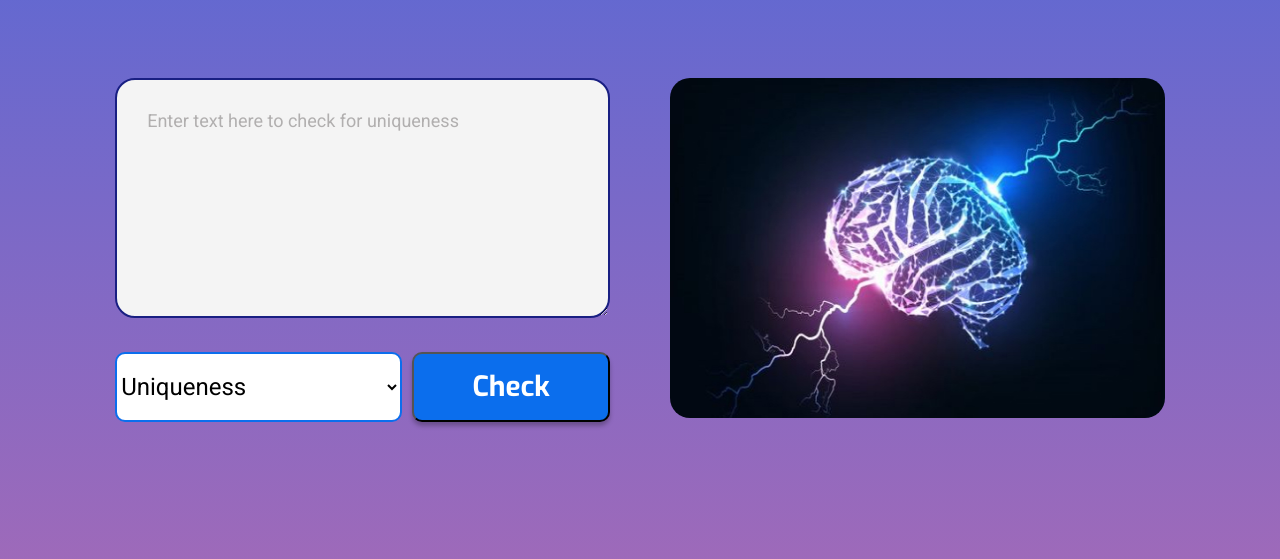
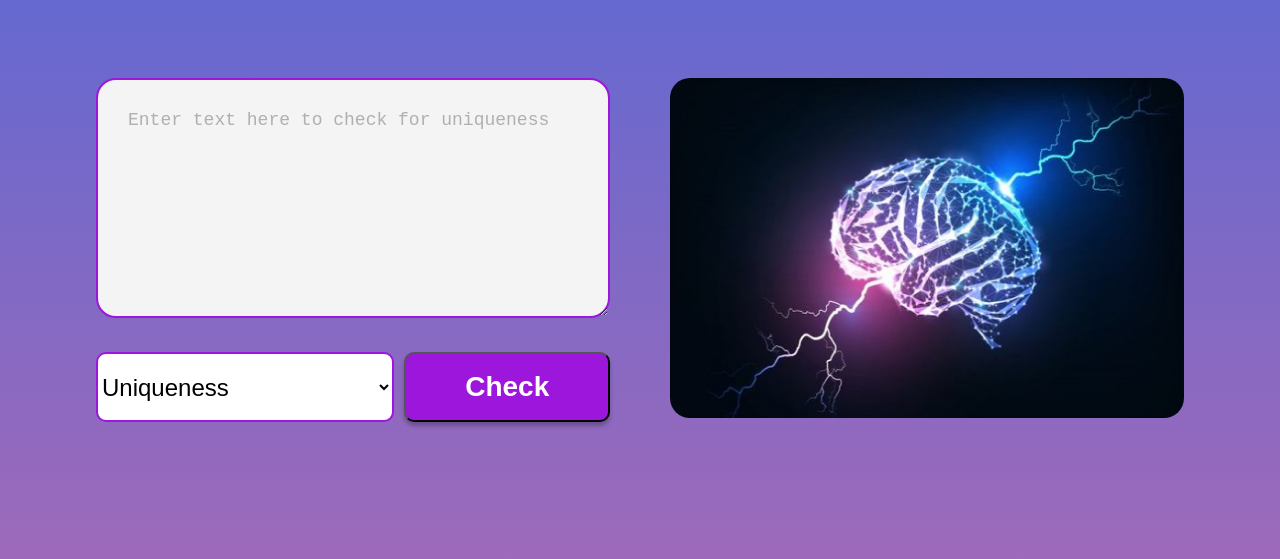
Before and after one commit to repinnick/textAI-html-css, a plain HTML site: page index.html in a window 1280 px wide. Shown: the part 314-873 px from the top of the page. Drawn offline with Linux system fonts and the light colour scheme.

Commit message:
update html, css

```diff
--- a/css/style.css
+++ b/css/style.css
@@ -56,8 +56,7 @@ a {
   flex-direction: column;
   align-items: center;
   text-align: center;
-  width: 82%;
-  font-family: Exo, sans-serif;
+  width: 85%;
 }
 
 .header h1 {
@@ -82,7 +81,7 @@ a {
 }
 
 .main {
-  width: 82%;
+  width: 85%;
   display: flex;
   flex-direction: row;
   justify-content: space-between;
@@ -90,18 +89,18 @@ a {
   margin-bottom: 0;
 }
 
-.main__right-side {
+.main__right_side {
   width: 50%;
   margin-left: 30px;
 }
 
-.main__right-side img {
+.main__right_side img {
   width: 100%;
   height: 340px;
   border-radius: 20px;
 }
 
-.main__left-side {
+.main__left_side {
   display: flex;
   flex-direction: column;
   justify-content: space-between;
@@ -109,18 +108,17 @@ a {
   margin-right: 30px;
 }
 
-.main__left-side_textarea textarea {
+.main__textarea textarea {
   width: 100%;
   height: 240px;
   background: #f4f4f4;
-  border: 2px solid #191f82;
+  border: 2px solid #9c17db;
   box-sizing: border-box;
   border-radius: 20px;
   outline: none;
   padding: 30px;
-  font-family: Roboto, sans-serif;
   font-style: normal;
-  font-weight: normal;
+  font-weight: 400;
   font-size: 18px;
   line-height: 21px;
 }
@@ -129,79 +127,74 @@ textarea::placeholder {
   color: #b1afaf;
 }
 
-.main__left-side_textarea {
+.main__textarea {
   margin-bottom: 0;
 }
 
-.main__left-side_content {
-  margin-top: 30px;
-}
-
-.main__left-side_choice {
+.main__choice {
   display: flex;
   flex-direction: row;
   justify-content: space-between;
 }
 
-.main__left-side_choice select {
+.main__choice select {
   width: 58%;
   height: 70px;
   background: #ffffff;
-  border: 2px solid #0b6eed;
+  border: 2px solid #9c17db;
   box-sizing: border-box;
   border-radius: 10px;
-  font-family: Roboto, sans-serif;
   font-style: normal;
-  font-weight: normal;
+  font-weight: 400;
   font-size: 24px;
   line-height: 28px;
   color: #000000;
   cursor: pointer;
 }
-.main__left-side_choice select option {
-  font-family: Roboto, sans-serif;
+.main__choice select option {
   font-style: normal;
-  font-weight: normal;
+  font-weight: 400;
   font-size: 24px;
   line-height: 28px;
   color: #000000;
 }
 
-.main__left-side_choice button {
+.main__choice button {
   width: 40%;
   height: 70px;
-  font-family: Exo, sans-serif;
   font-style: normal;
   font-weight: bold;
   font-size: 28px;
   line-height: 34px;
   text-align: center;
   color: #ffffff;
-  background: #0b6eed;
-  box-shadow: 0 4px 4px rgba(0, 0, 0, 0.25);
+  background: #9c17db;
+  box-shadow: 0px 4px 4px rgba(0, 0, 0, 0.25);
   border-radius: 10px;
   outline: none;
   cursor: pointer;
   transition: 0.5s;
 }
 
-.main__left-side_choice button:hover {
-  background: #75adf6;
+.main__choice button:hover {
+  background: #c06de8;
+  box-shadow: 0px 4px 4px rgba(0, 0, 0, 0.25);
   transition: 0.5s;
 }
 
-.main__left-side_choice button:active {
-  background: #336ab2;
+.main__choice button:active {
+  background: #9e50c2;
+  box-shadow: 0px 4px 4px rgba(0, 0, 0, 0.25);
   transition: 0.5s;
 }
 
 .footer {
   margin-top: 138px;
   margin-bottom: 82px;
-  width: 82%;
+  width: 85%;
   height: 90px;
   background: #ffffff;
-  border: 2px solid #0b6eed;
+  border: 2px solid #9c17db;
   box-sizing: border-box;
   border-radius: 10px;
   display: flex;
@@ -225,7 +218,7 @@ textarea::placeholder {
   font-style: normal;
   font-weight: bold;
   font-size: 24px;
-  line-height: 75%;
+  line-height: 29px;
   text-align: center;
   letter-spacing: 0.1px;
   color: #5c5c5c;
--- a/index.html
+++ b/index.html
@@ -4,7 +4,7 @@
     <meta charset="UTF-8">
     <link href="https://fonts.googleapis.com/css2?family=Exo+2:wght@700&display=swap" rel="stylesheet">
     <link href="https://fonts.googleapis.com/css2?family=Exo:wght@700;800&display=swap" rel="stylesheet">
-    <link href="https://fonts.googleapis.com/css2?family=Exo+2:wght@700&family=Exo:wght@700;800&family=Roboto:wght@400;700&display=swap"
+    <link href="https://fonts.googleapis.com/css2?family=Exo+2:wght@700&family=Exo:wght@400;700;800&family=Roboto:wght@400;700&display=swap"
           rel="stylesheet">
     <link rel="stylesheet" href="css/style.css">
     <title>textAI - C++ Anti-Plagiarism</title>
@@ -16,26 +16,26 @@
 
         <div class="header">
             <h1>text.AI</h1>
-            <h2>Word processor with artificial <br> intelligence elements</h2>
+            <h2>A word processor with artificial <br> intelligence elements</h2>
         </div>
 
         <div class="main">
-            <div class="main__left-side">
-                <div class="main__left-side_textarea">
+            <div class="main__left_side">
+                <div class="main__textarea">
                     <textarea placeholder="Enter text here to check for uniqueness"></textarea>
                 </div>
-                <div class="main__left-side_choice">
+                <div class="main__choice">
                     <select id="select-option">
                         <option value="">
                             Uniqueness</option>
-                        <option value="">Repeats</option>
-                        <option value="">Typos</option>
+                        <option value="">Repetition</option>
+                        <option value="">Misprint</option>
                         <option value="">Validation</option>
                     </select>
                     <button class="btn" type="submit">Check</button>
                 </div>
             </div>
-            <div class="main__right-side">
+            <div class="main__right_side">
                 <img src="img/text-ai-image.jpg" alt="text-ai-image">
             </div>
         </div>
```
